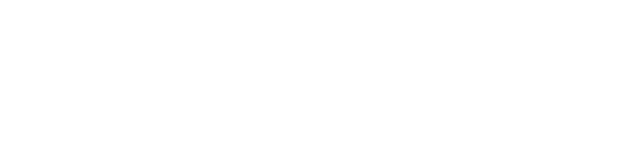
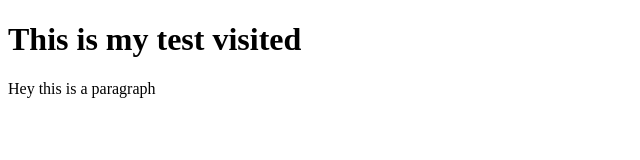
Before and after one commit to angkressin/angkressin.github.io, a plain HTML site: page index.html in a window 1280 px wide. Shown: the whole page, without its empty margins (0-640 px from the left). Drawn offline with Linux system fonts and the light colour scheme.

Commit message:
index.html

```diff
--- a/index.html
+++ b/index.html
@@ -7,6 +7,9 @@
   <title>Document</title>
 </head>
 <body>
+<h1>
+  This is my test visited</h1>
+  <p>Hey this is a paragraph </p>
 
 </body>
 </html>
```
